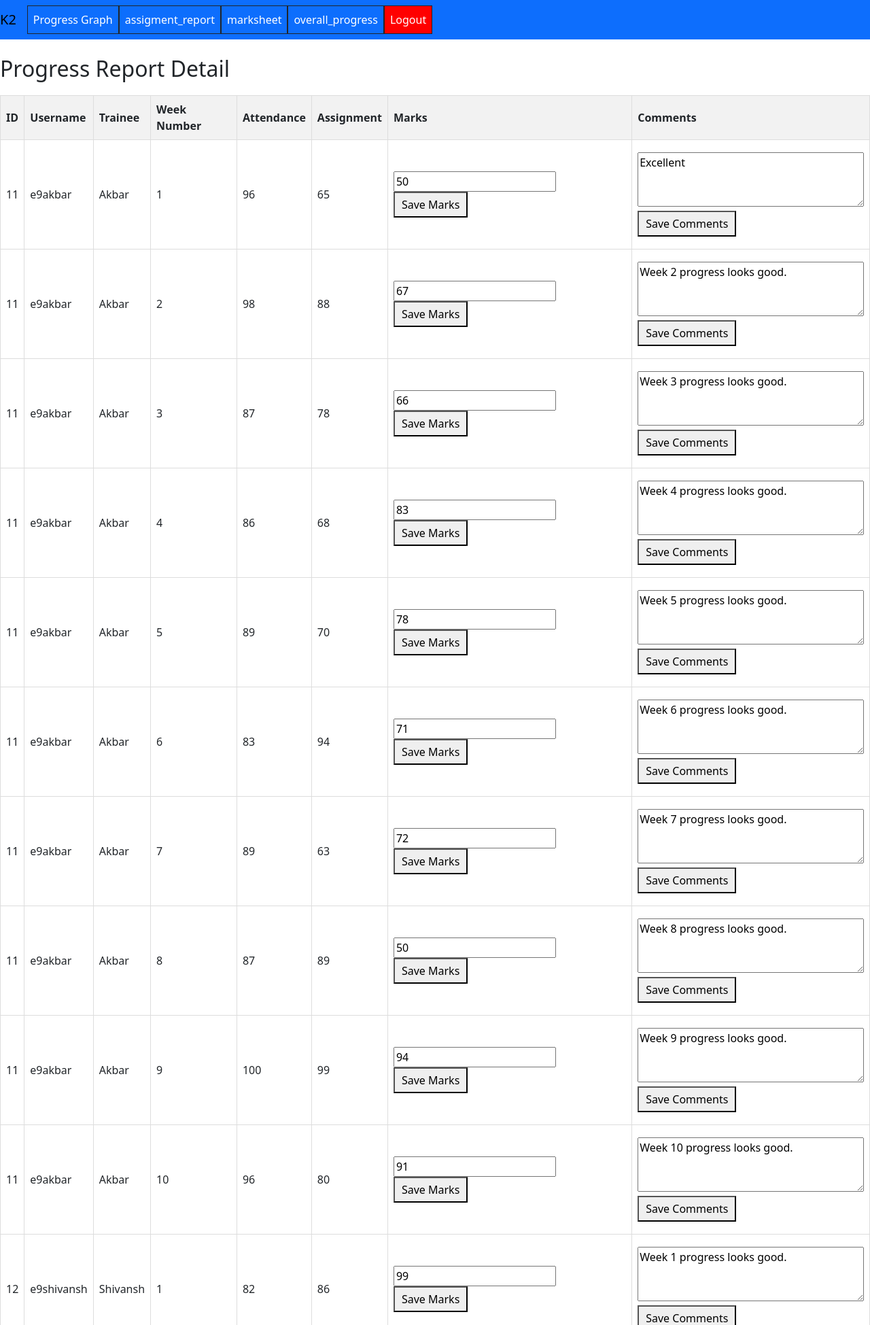
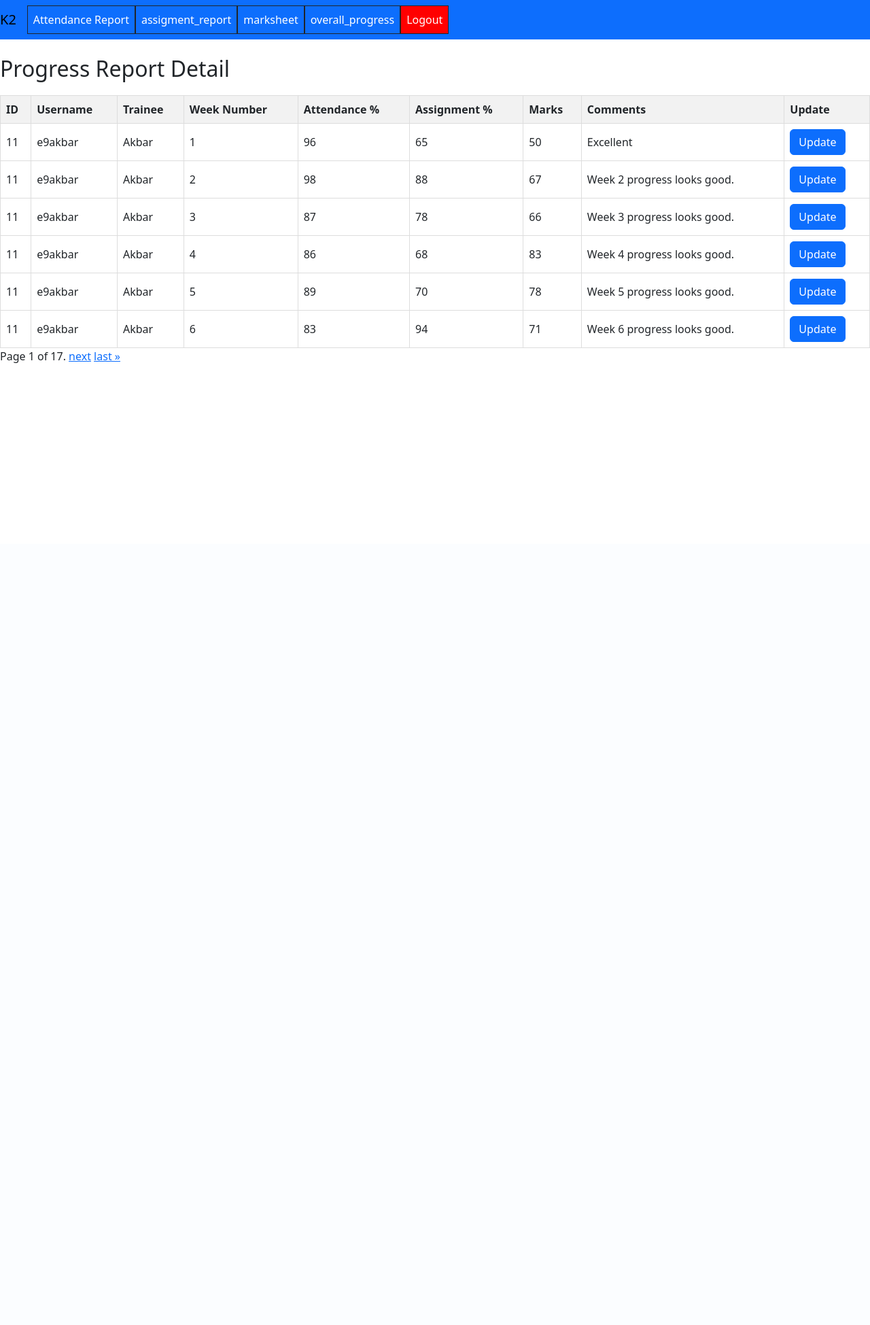
Before and after one commit to e9gsrivastava/K2, a Django app: page /students/ in a window 1280 px wide. Shown: the top 1949 px of the page at 68% size. After the commit the page ends 534 px from the top, so only its background shows below. Run offline with Django 5.2, Linux system fonts and the light colour scheme; a user stored in the database is signed in; data comes from the database, SQL or seed files in the repository; both versions use the stored data as it was after the commit.

Commit message:
pagination, tooltips, update button added

```diff
--- a/k2/progress_tracker/forms.py
+++ b/k2/progress_tracker/forms.py
@@ -2,10 +2,8 @@ from django import forms
 
 
 class ProgressReportForm(forms.Form):
-    progress_report_id = forms.IntegerField(widget=forms.HiddenInput())
     marks = forms.IntegerField()
     comments = forms.CharField(widget=forms.Textarea)
 
-    progress_report_id.widget.attrs.update({'class': 'form-control'})
     marks.widget.attrs.update({'class': 'form-control'})
     comments.widget.attrs.update({'class': 'form-control'})
--- a/k2/progress_tracker/templates/progress_tracker/student_list.html
+++ b/k2/progress_tracker/templates/progress_tracker/student_list.html
@@ -51,7 +51,7 @@
         <div class="collapse navbar-collapse" id="navbarSupportedContent">
             <ul class="navbar-nav mr-auto">
                 <li class="nav-item active">
-                <a class="nav-link border border-dark" href="/progress_graph/" style="color: white;">Progress Graph <span class="sr-only"></span></a>
+                <a class="nav-link border border-dark" href="/progress_graph/" style="color: white;">Attendance Report <span class="sr-only"></span></a>
                 </li>
                 <li class="nav-item ml-2 active">
                     <a class="nav-link border border-dark" href="/assignmnet_report/" style="color: white;">assigment_report <span class="sr-only"></span></a>
@@ -73,8 +73,8 @@
         </div>
     </nav>
 </br>
-    <div p-3>
-        <h2>Progress Report Detail</h2>
+<div p-3>
+    <h2>Progress Report Detail</h2>
 
     <table>
         <tr>
@@ -82,10 +82,11 @@
             <th>Username</th>
             <th>Trainee</th>
             <th>Week Number</th>
-            <th>Attendance</th>
-            <th>Assignment</th>
+            <th>Attendance %</th>
+            <th>Assignment %</th>
             <th>Marks</th>
             <th>Comments</th>
+            <th>Update</th>
         </tr>
         {% for progress_report in progress_reports %}
             <tr>
@@ -95,28 +96,34 @@
                 <td>{{ progress_report.week_number }}</td>
                 <td>{{ progress_report.attendance }}</td>
                 <td>{{ progress_report.assignment }}</td>
+                <td>{{ progress_report.marks }}</td>
+                <td>{{ progress_report.comments }}</td>
                 <td>
-                    <form method="post" action="{% url 'progress_tracker:update_progress_report' %}">
-
-
-                        {% csrf_token %}
-                        <input type="hidden" name="progress_report_id" value="{{ progress_report.id }}">
-                        <input type="number" name="marks" value="{{ progress_report.marks }}">
-                        <button type="submit">Save Marks</button>
-                    </form>
-                </td>
-                <td>
-                    <form method="post" action="{% url 'progress_tracker:update_progress_report' %}">
-                        {% csrf_token %}
-                        <input type="hidden" name="progress_report_id" value="{{ progress_report.id }}">
-                        <textarea name="comments">{{ progress_report.comments }}</textarea>
-                        <button type="submit">Save Comments</button>
-                    </form>
+                    <a href="{% url 'progress_tracker:update_progress_report' progress_report.pk %}" class="btn btn-primary">Update</a>
                 </td>
             </tr>
         {% endfor %}
     </table>
+
+    <div class="pagination">
+        <span class="step-links">
+            {% if progress_reports.has_previous %}
+                <a href="?page=1">&laquo; first</a>
+                <a href="?page={{ progress_reports.previous_page_number }}">previous</a>
+            {% endif %}
+
+            <span class="current">
+                Page {{ progress_reports.number }} of {{ progress_reports.paginator.num_pages }}.
+            </span>
+
+            {% if progress_reports.has_next %}
+                <a href="?page={{ progress_reports.next_page_number }}">next</a>
+                <a href="?page={{ progress_reports.paginator.num_pages }}">last &raquo;</a>
+            {% endif %}
+        </span>
     </div>
+</div>
+
+<script src="https://cdn.jsdelivr.net/npm/bootstrap@5.3.2/dist/js/bootstrap.bundle.min.js" integrity="sha384-C6RzsynM9kWDrMNeT87bh95OGNyZPhcTNXj1NW7RuBCsyN/o0jlpcV8Qyq46cDfL" crossorigin="anonymous"></script>
 </body>
-<script src="https://cdn.jsdelivr.net/npm/bootstrap@5.3.2/dist/js/bootstrap.bundle.min.js" integrity="sha384-C6RzsynM9kWDrMNeT87bh95OGNyZPhcTNXj1NW7RuBCsyN/o0jlpcV8Qyq46cDfL" crossorigin="anonymous"></script>
 </html>
--- a/k2/progress_tracker/templates/progress_tracker/update_progress_report.html
+++ b/k2/progress_tracker/templates/progress_tracker/update_progress_report.html
@@ -45,7 +45,7 @@
     <div class="container mt-5">
         <div class="p-3 bg-light border rounded">
             <h2 class="mb-4">Update Progress Report</h2>
-            <form method="post" action="{% url 'progress_tracker:update_progress_report' %}">
+            <form method="post" action="{% url 'progress_tracker:update_progress_report' pk %}">
                 {% csrf_token %}
                 <div class="mb-3 form-control">
                     {{ form.as_p }}
--- a/k2/progress_tracker/urls.py
+++ b/k2/progress_tracker/urls.py
@@ -8,9 +8,9 @@ urlpatterns = [
     path("logout/", views.logout_view, name="logout"),
     path("students/", views.student_list, name="student_list"),
     path(
-        "update-progress-report/",
+        "update-progress-report/<int:pk>/",
         views.update_progress_report,
-        name="update_progress_report",
+        name="update_progress_report"
     ),
     path("progress_graph/", views.progress_graph, name="progress_graph"),
     path("marksheet/", views.marksheet, name="marksheet"),
--- a/k2/progress_tracker/views.py
+++ b/k2/progress_tracker/views.py
@@ -1,11 +1,11 @@
-from django.shortcuts import render, redirect
+from django.shortcuts import render, redirect, get_object_or_404
+from django.contrib.auth.decorators import login_required
 from django.contrib.auth import authenticate, login, logout
 from django.contrib.auth.forms import AuthenticationForm
+from django.core.paginator import Paginator, EmptyPage, PageNotAnInteger
 from .models import Trainee, ProgressReport
 from .forms import ProgressReportForm
 from django.db.models import Avg
-from django.contrib.auth.decorators import login_required
-from django.shortcuts import get_object_or_404
 
 
 def login_view(request):
@@ -31,6 +31,18 @@ def logout_view(request):
 @login_required
 def student_list(request):
     progress_reports = ProgressReport.objects.select_related("trainee").all()
+
+    items_per_page = 6
+    paginator = Paginator(progress_reports, items_per_page)
+
+    page = request.GET.get('page')
+    try:
+        progress_reports = paginator.page(page)
+    except PageNotAnInteger:
+        progress_reports = paginator.page(1)
+    except EmptyPage:
+        progress_reports = paginator.page(paginator.num_pages)
+
     return render(
         request,
         "progress_tracker/student_list.html",
@@ -39,42 +51,19 @@ def student_list(request):
 
 
 @login_required
-def update_progress_report(request):
+def update_progress_report(request, pk):
+    progress_report = get_object_or_404(ProgressReport, pk=pk)
+
     if request.method == "POST":
         form = ProgressReportForm(request.POST)
         if form.is_valid():
-            progress_report_id = form.cleaned_data["progress_report_id"]
-            marks = form.cleaned_data["marks"]
-            comments = form.cleaned_data["comments"]
-
-            progress_report = get_object_or_404(ProgressReport, id=progress_report_id)
-
-            progress_report.marks = marks
-            progress_report.comments = comments
-            progress_report.save()
-
+            form.save()
             return redirect("progress_tracker:student_list")
     else:
         form = ProgressReportForm()
 
     return render(
-        request, "progress_tracker/update_progress_report.html", {"form": form}
-    )
-
-
-@login_required
-def progress_graph(request):
-    all_trainees = Trainee.objects.all()
-    attendance_data = {}
-    for trainee in all_trainees:
-        progress_reports = ProgressReport.objects.filter(trainee=trainee)
-        percentages = [report.attendance / 100.0 for report in progress_reports]
-        attendance_data[trainee.username] = percentages
-
-    return render(
-        request,
-        "progress_tracker/progress_graph.html",
-        {"attendance_data": attendance_data},
+        request, "progress_tracker/update_progress_report.html", {"form": form, 'pk': pk}
     )
 
 
@@ -122,7 +111,6 @@ def assignmnet_report(request):
     )
 
 
-
 @login_required
 def overall_progress(request):
     all_trainees = Trainee.objects.all()
```
Also changed, not shown: k2/progress_tracker/templates/progress_tracker/assignmnet_report.html (+22 -10 lines), k2/progress_tracker/templates/progress_tracker/marksheet.html (+22 -4 lines), k2/progress_tracker/templates/progress_tracker/overall_progress.html (+23 -7 lines), k2/progress_tracker/templates/progress_tracker/progress_graph.html (+24 -4 lines), k2/db.sqlite3.
